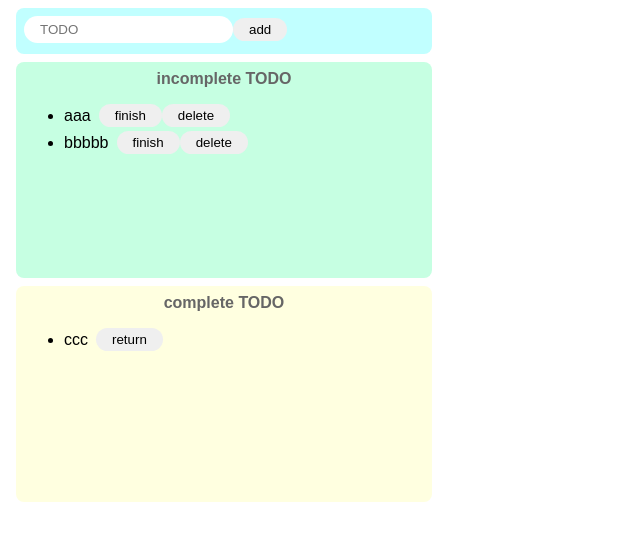
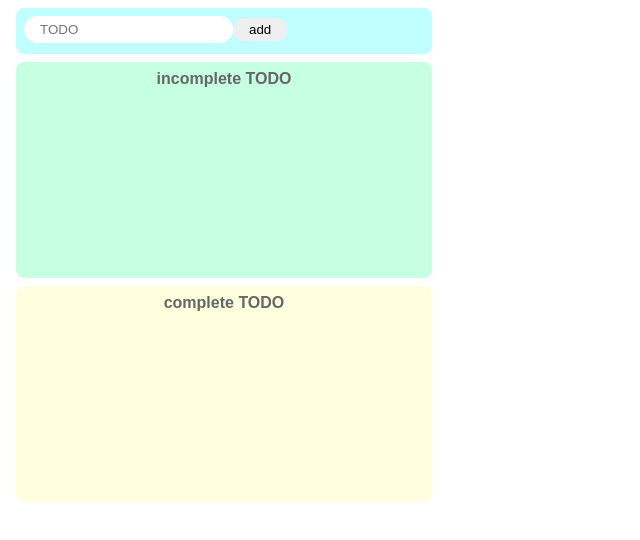
Before and after one commit to Yono1112/todo-react, a React (Create React App) app: page / in a window 1280 px wide. Shown: the top 540 px of the page, without its empty margins (0-640 px from the left). Built offline with nearby package versions, Linux system fonts and the light colour scheme.

Commit message:
finish section5-56 ~ 58

```diff
--- a/src/App.jsx
+++ b/src/App.jsx
@@ -5,11 +5,8 @@ import "./styles.css"
 export const App = () => {
 	const [todoText, setTodoText] = useState('');
 	const [incompleteTodos, setIncompleteTodos] = useState([
-		'aaa',
-		'bbbbb'
 	])
 	const [completeTodos, setcompleteTodos] = useState([
-		'ccc'
 	]);
 
 	const onChangeTodoText = (event) => setTodoText(event.target.value);
@@ -23,6 +20,30 @@ export const App = () => {
 		}
 	}
 
+	const onClickDelete = (index) => {
+		const newTodos = [...incompleteTodos];
+		newTodos.splice(index, 1);
+		setIncompleteTodos(newTodos);
+	}
+
+	const onClickComplete = (index) => {
+		const newIncompleteTodos = [...incompleteTodos];
+		newIncompleteTodos.splice(index, 1);
+
+		const newCompleteTodos = [...completeTodos, incompleteTodos[index]];
+		setIncompleteTodos(newIncompleteTodos);
+		setcompleteTodos(newCompleteTodos);
+	}
+
+	const onClickReturn = (index) => {
+		const newCompleteTodos = [...completeTodos];
+		newCompleteTodos.splice(index, 1);
+
+		const newIncompleteTodos = [...incompleteTodos, completeTodos[index]];
+		setIncompleteTodos(newIncompleteTodos);
+		setcompleteTodos(newCompleteTodos);
+	}
+
 	return (
 		<>
 			<div className="input-area">
@@ -32,12 +53,12 @@ export const App = () => {
 			<div className="incomplete-area">
 				<p className="title">incomplete TODO</p>
 				<ul>
-					{incompleteTodos.map((todo) => {
+					{incompleteTodos.map((todo, index) => {
 						return (
 						<div key={todo} className="list-row">
 							<li>{todo}</li>
-							<button>finish</button>
-							<button>delete</button>
+							<button onClick={() => onClickComplete(index)}>finish</button>
+							<button onClick={() => onClickDelete(index)}>delete</button>
 						</div>
 						)
 					})}
@@ -46,11 +67,11 @@ export const App = () => {
 			<div className="complete-area">
 				<p className="title">complete TODO</p>
 				<ul>
-					{completeTodos.map((todo) => {
+					{completeTodos.map((todo, index) => {
 						return (
 						<div key={todo} className="list-row">
 							<li>{todo}</li>
-							<button>return</button>
+							<button onClick={() => onClickReturn(index)}>return</button>
 						</div>
 						)
 					})}
```
